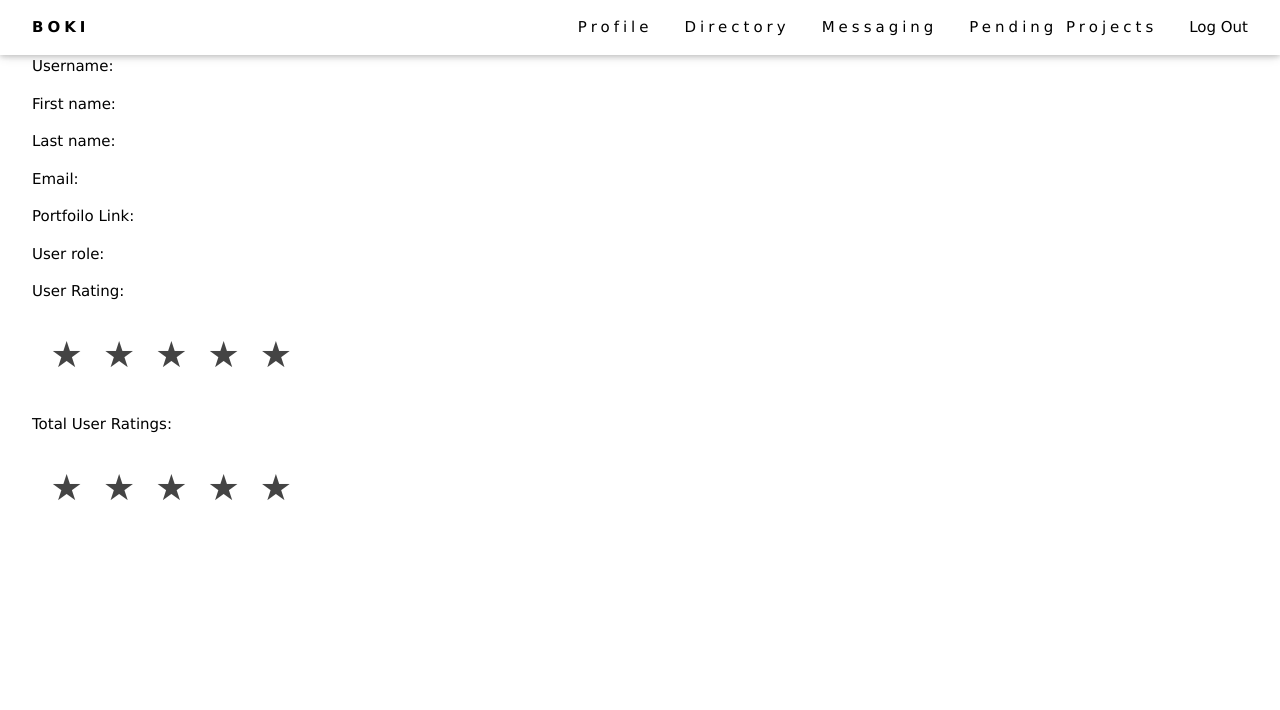
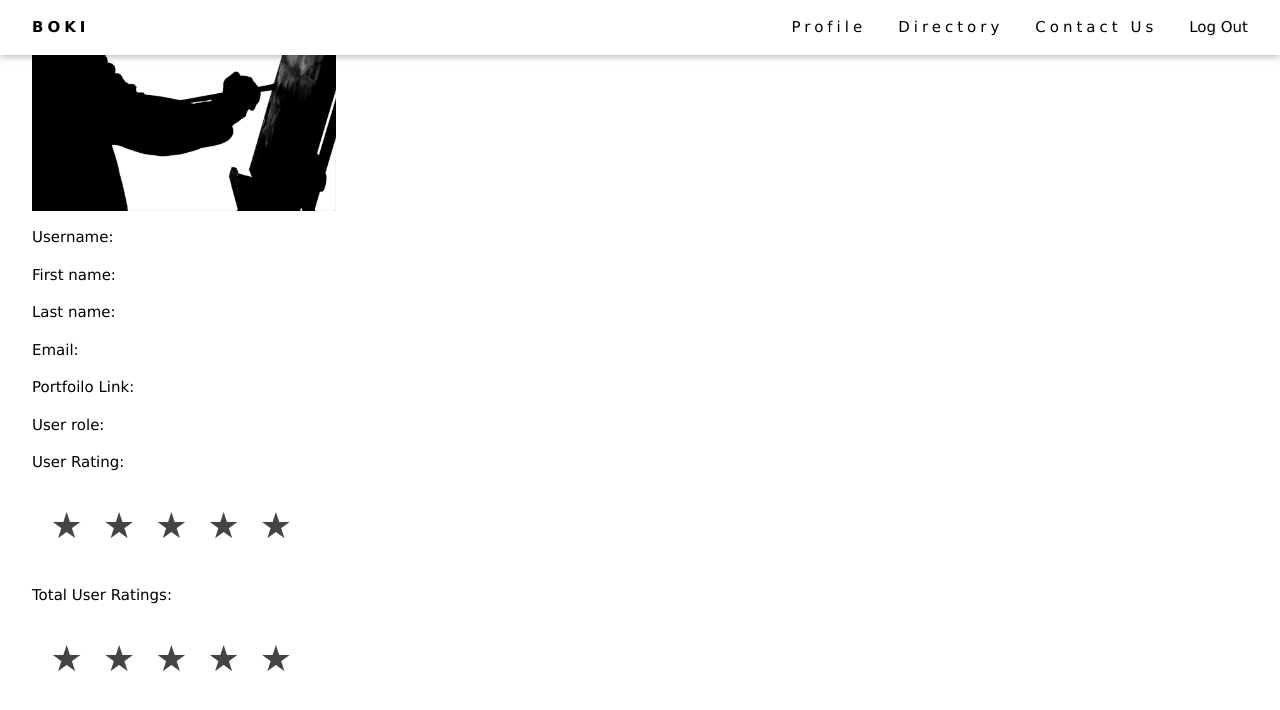
Before and after one commit to EpicSammich/Boki, a plain HTML site: page cUserProfile.html in a window 1280 px wide. Drawn offline with nearby package versions, Linux system fonts and the light colour scheme; no server answers.

Commit message:
modifications:
- update profile page with proper links
- update profile page with profile image

```diff
--- a/cUserProfile.html
+++ b/cUserProfile.html
@@ -34,17 +34,17 @@
       <a href="/homepage.html" class="bar-item button"><b>BOKI</b></a>
       <!-- Float links to the right. Hide them on small screens -->
       <div class="right hide-small">
-  	  <a href="/cUserProfile.html" class="bar-item button">Profile</a>
+  	    <a href="/cUserProfile.html" class="bar-item button">Profile</a>
         <a href="/userDirPage.html" class="bar-item button">Directory</a>
-  	  <a href="#Messaging" class="bar-item button">Messaging</a>
-        <a href="#PendingProjects" class="bar-item button">Pending Projects</a>
-  	  <button id="btnLogout" href="index.html" class="bar-item button">Log Out</button>
+	    <a href="contact.php" class="bar-item button">Contact Us</a>
+	  <button id="btnLogout" href="index.html" class="bar-item button">Log Out</button>
       </div>
     </div>
   </div>
 
   <div class="content padding" style="max-width:1564px">
     <div class="container padding-32">
+	  <img src="assets/artist_silhouette.jpg" style="width:25%">
       <p>Username: <span id="thisUserUname"></span></p>
       <p>First name: <span id="thisUserFname"></span></p>
       <p>Last name: <span id="thisUserLname"></span></p>
```
